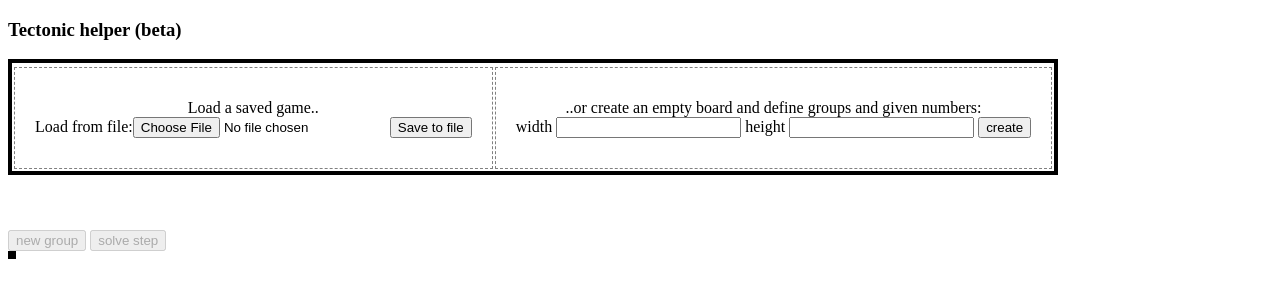
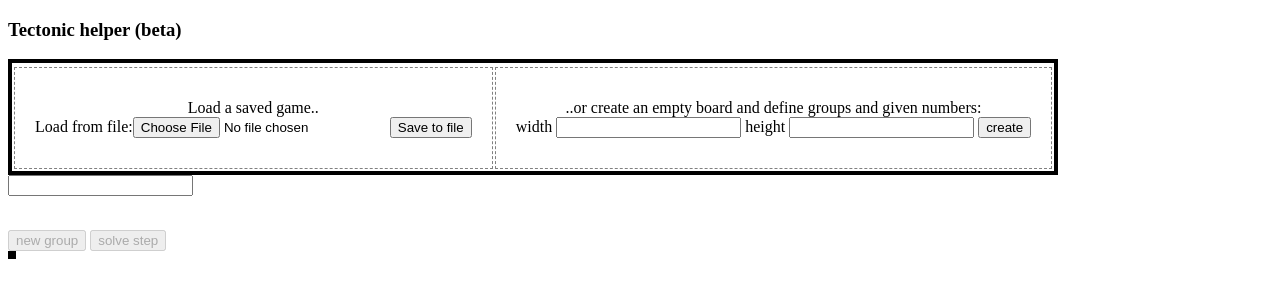
Before and after one commit to markusbergqvist/markusbergqvist.github.io, a plain HTML site: page index.html in a window 1280 px wide. Drawn offline with Linux system fonts and the light colour scheme.

Commit message:
trying to fix zooming in when catpure keyboard

```diff
--- a/index.html
+++ b/index.html
@@ -697,7 +697,7 @@
                 </td>
             </tr>
         </table>
-        <div style="width:0; overflow:hidden;">
+        <div style="width:auto; overflow:hidden;">
             <input id="keyboard_catcher" type="text" onkeyup="keyboard_input()"/>
         </div>
         <br>
```
